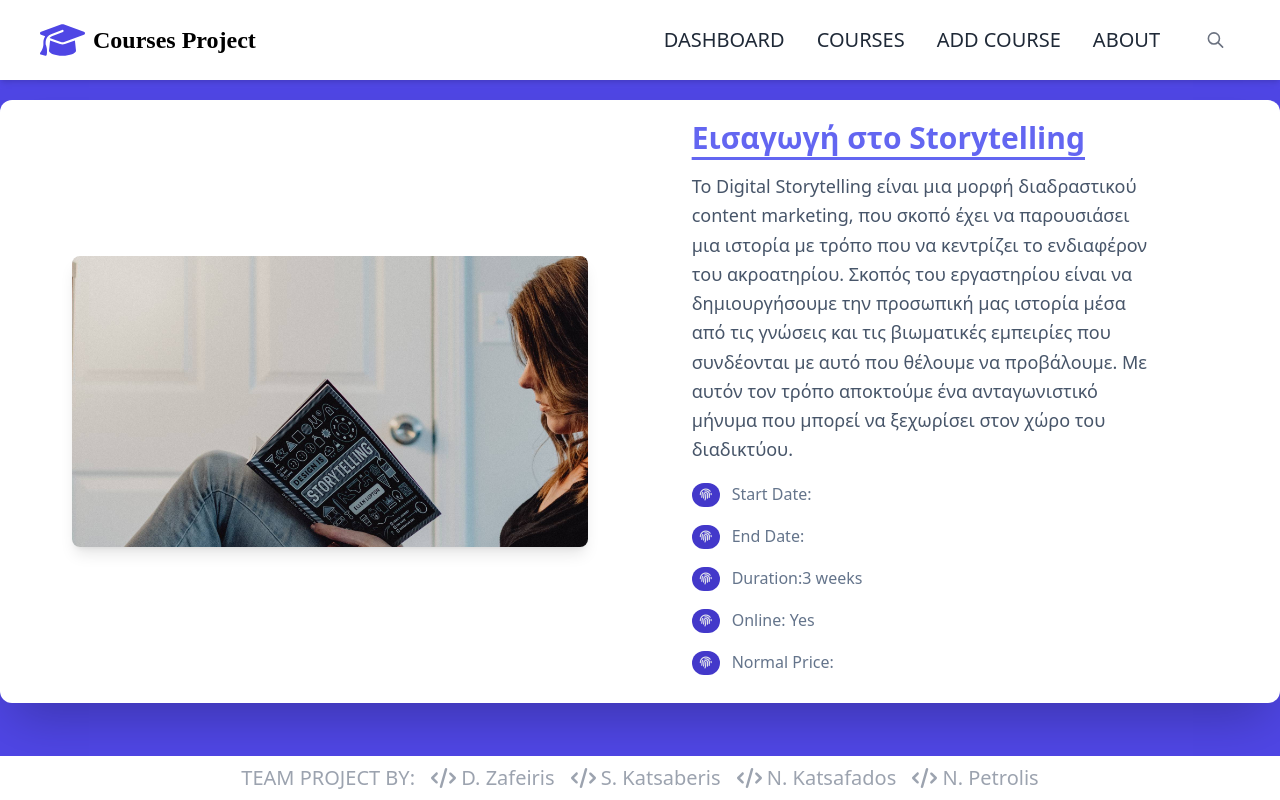
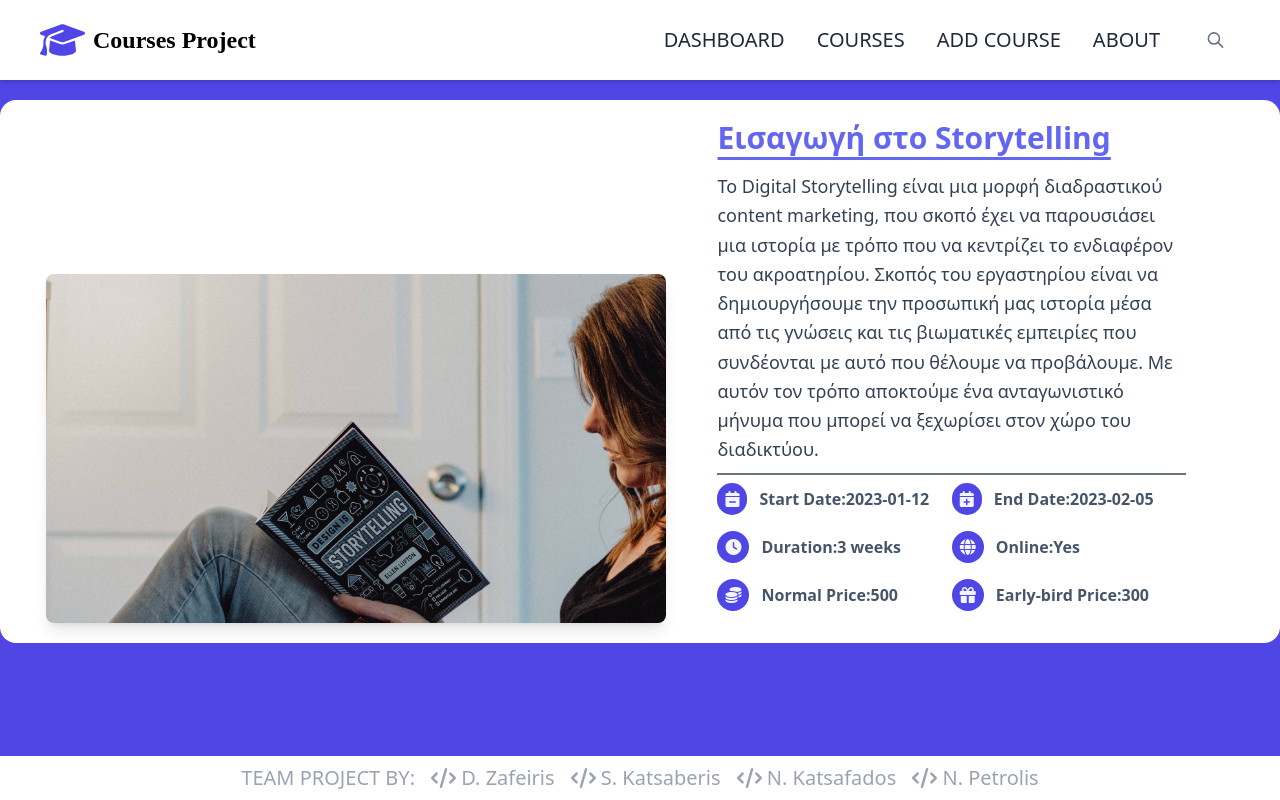
Before and after one commit to ssoc2dzafeiris/TeamProjectReact, a React (Create React App) app: page /courses/01 in a window 1280 px wide. Built offline with nearby package versions, Linux system fonts and the light colour scheme; data requests are answered from the project's data file.

Commit message:
View course details fixed,remaining the buttons Edit & Delete

```diff
--- a/src/components/CoursePractisePage.js
+++ b/src/components/CoursePractisePage.js
@@ -1,12 +1,14 @@
 import {useState,useEffect} from 'react';
 import {useParams} from "react-router-dom";
+import {Link} from 'react-router-dom';
+
 
 export default function CoursePractisePage(){
 
     const API = 'http://localhost:3001/courses/';
     const params = useParams();
     console.log("Id from params:",params.id);
-    const [course,setCourse]= useState([]);
+    const [course,setCourse]= useState(null);
     // const navigate = useNavigate();
 
     const fetchDetails = () =>{
@@ -30,35 +32,39 @@ export default function CoursePractisePage(){
     if (!course) return <div>Loading...</div>;
     return(
         <>
-        <div className="flex flex-wrap items-center my-5 p-5 rounded-xl shadow-2xl bg-white selection:bg-fuchsia-200 selection:text-fuchsia-900">
-            <div className="max-w-full md:w-5/12 ml-auto mr-auto flex flex-col">
+        <div className="flex flex-wrap items-center my-5 p-5 rounded-2xl shadow-3xl bg-white selection:bg-fuchsia-200 selection:text-fuchsia-900">
+            <div className="max-w-full md:w-6/12 ml-auto mr-auto mt-auto flex flex-col">
                 <img src={`/images${course.imagePath}`} alt={course.title} className='object-cover object-center rounded-lg shadow-lg' />
                 </div>
                     <div className="w-full md:w-5/12 ml-auto mr-auto flex flex-col">
                     <div className="md:pr-12">
                     <h3 className="text-3xl font-semibold  text-indigo-500 underline underline-offset-8 hover:text-gray-600 hover:duration-600">{course.title}</h3>
-                    <p className="mt-4 text-lg leading-relaxed text-slate-600">{course.description}</p>
-                    <ul className="list-none mt-2">
-                        <li className="py-2">
+                    <p className="mt-2 text-lg leading-relaxed text-slate-700 border-b-2 border-gray-500 py-2 antialiased">{course.description}</p>
+                    <ul className="list-none flex flex-wrap grid grid-cols-2 mb-1">
+                        <li className="py-2 flex flex-col">
                         <div className="flex items-center">
-                            <div><span className="text-xs font-semibold inline-block py-1 px-2 uppercase rounded-full text-gray-200 bg-indigo-700 mr-3"><i className="fas fa-fingerprint"></i></span></div>
-                    <div><h4 className="text-slate-500">Start Date:</h4></div></div></li>
-                    <li className="py-2">
+                            <div><span className="text-normal font-semibold inline-block py-1 px-2 uppercase rounded-full text-slate-100 bg-indigo-600 mr-3"><i class="fa-solid fa-calendar-minus"></i></span></div>
+                    <div><h4 className="text-slate-600 hover:text-indigo-500 font-semibold hover:underline text-normal">Start Date:<span>{course.dates.start_date}</span></h4></div></div></li>
+                    <li className="py-2 flex flex-col">
                         <div className="flex items-center">
-                            <div><span className="text-xs font-semibold inline-block py-1 px-2 uppercase rounded-full text-gray-200 bg-indigo-700 mr-3"><i className="fas fa-fingerprint"></i></span></div>
-                    <div><h4 className="text-slate-500">End Date:</h4></div></div></li>
-                    <li className="py-2">
+                            <div><span className="text-normal font-semibold inline-block py-1 px-2 uppercase rounded-full text-slate-100 bg-indigo-600 mr-3"><i class="fa-solid fa-calendar-plus"></i></span></div>
+                    <div><h4 className="text-slate-600 hover:text-indigo-500 font-semibold hover:underline text-normal">End Date:<span>{course.dates.end_date}</span></h4></div></div></li>
+                    <li className="py-2 flex flex-col">
                         <div className="flex items-center">
-                            <div><span className="text-xs font-semibold inline-block py-1 px-2 uppercase rounded-full text-gray-200 bg-indigo-700 mr-3"><i className="fas fa-fingerprint"></i></span></div>
-                    <div><h4 className="text-slate-500">Duration:{course.duration}</h4></div></div></li>
-                    <li className="py-2">
+                            <div><span className="text-normal font-semibold inline-block py-1 px-2 uppercase rounded-full text-slate-100 bg-indigo-600 mr-3"><i class="fa-solid fa-clock"></i></span></div>
+                    <div><h4 className="text-slate-600 hover:text-indigo-500 font-semibold hover:underline text-normal">Duration:<span>{course.duration}</span></h4></div></div></li>
+                    <li className="py-2 flex flex-col">
                         <div className="flex items-center">
-                            <div><span className="text-xs font-semibold inline-block py-1 px-2 uppercase rounded-full text-gray-200 bg-indigo-700 mr-3"><i className="fas fa-fingerprint"></i></span></div>
-                    <div><h4 className="text-slate-500">Online:{course.online ? " Yes" : " No"}</h4></div></div></li>
-                    <li className="py-2">
+                            <div><span className="text-normal font-semibold inline-block py-1 px-2 uppercase rounded-full text-gray-100 bg-indigo-600 mr-3"><i class="fa-solid fa-globe"></i></span></div>
+                    <div><h4 className="text-slate-600 hover:text-indigo-500 font-semibold hover:underline text-normal">Online:<span>{course.online ? "Yes" : " No"}</span></h4></div></div></li>
+                    <li className="py-2 flex flex-col">
                         <div className="flex items-center">
-                            <div><span className="text-xs font-semibold inline-block py-1 px-2 uppercase rounded-full text-gray-200 bg-indigo-700 mr-3"><i className="fas fa-fingerprint"></i></span></div>
-                    <div><h4 className="text-slate-500">Normal Price:</h4></div></div></li>
+                            <div><span className="text-normal font-semibold inline-block py-1 px-2 uppercase rounded-full text-slate-100 bg-indigo-600 mr-3"><i class="fa-solid fa-coins"></i></span></div>
+                    <div><h4 className="text-slate-600 hover:text-indigo-500 font-semibold hover:underline text-normal">Normal Price:<span>{course.price.normal}</span></h4></div></div></li>
+                    <li className="py-2 flex flex-col">
+                        <div className="flex items-center">
+                            <div><span className="text-normal font-semibold inline-block py-1 px-2 uppercase rounded-full text-slate-100 bg-indigo-600 mr-3"><i class="fa-solid fa-gift"></i></span></div>
+                    <div><h4 className="text-slate-600 hover:text-indigo-500 font-semibold hover:underline text-normal">Early-bird Price:<span>{course.price.early_bird}</span></h4></div></div></li>
                     </ul>
                     </div>
                     </div>
--- a/src/components/Footer.js
+++ b/src/components/Footer.js
@@ -17,8 +17,8 @@ const PageFooter = () => {
     <ul className="flex flex-row">
     {teamMembers.map((member =>
         (
-          <li className="flex flex-col">
-            <span className='pl-4' key={member.name}>
+          <li className="flex flex-col" key={member.name}>
+            <span className='pl-4' >
               <a href={member.github} title={member.name} className='text-gray-400 hover:text-blue-900 hover:border-indigo-800 hover:border-b-2 duration-100 '>
           <FontAwesomeIcon icon={faCode} /> {member.name}</a>
           </span>
```
